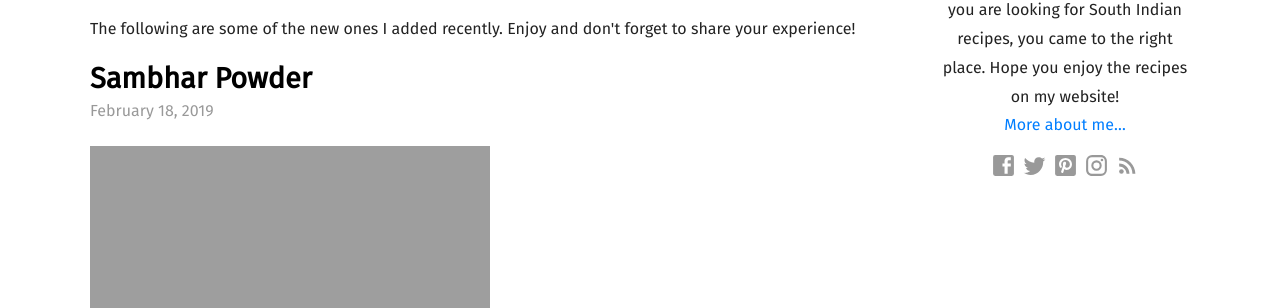
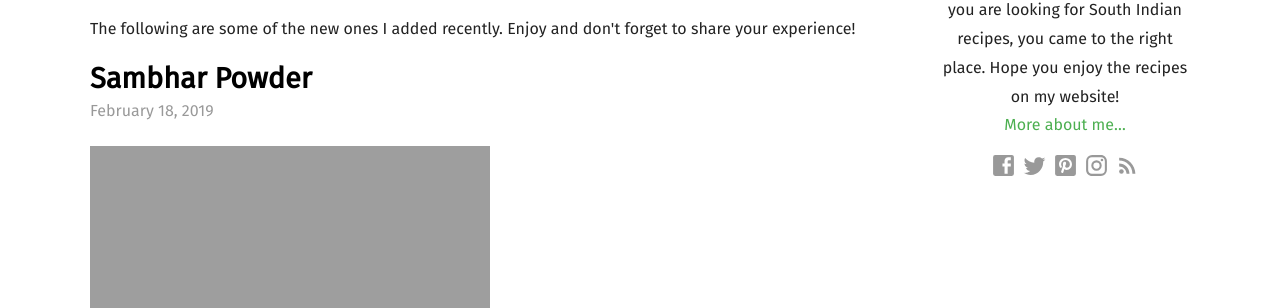
Before and after one commit to mallikasdishes/github.io, a Jekyll site: the page built from index.html, in a window 1280 px wide. Shown: the part 630-938 px from the top of the page. Built offline with Jekyll 4.4.1, drawn with Linux system fonts in a browser that asks for light colours; some web fonts are replaced; the list of posts is cut into pages by our own code.

Commit message:
Update elements.scss

```diff
--- a/_sass/elements.scss
+++ b/_sass/elements.scss
@@ -53,5 +53,5 @@ hr {
 
 a {
 	text-decoration: none;
-	color: #007eff;
+	color: #4caf50;
 }
```
